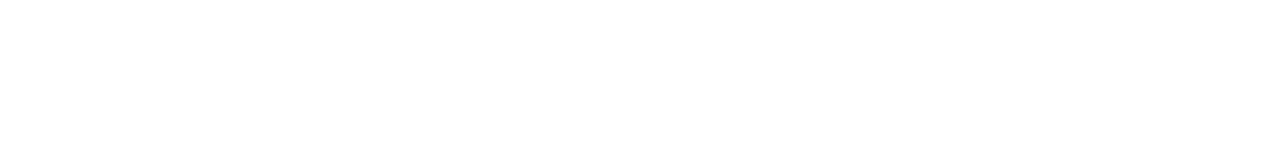
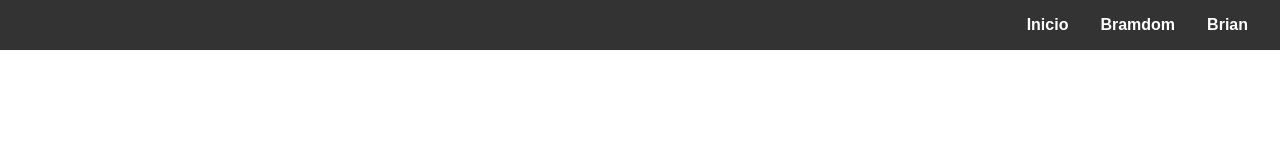
Before and after one commit to Daesrock/demoequipotryhard, a plain HTML site: page brandon.html in a window 1280 px wide. Drawn offline with Linux system fonts and the light colour scheme.

Commit message:
Cambio en el menu

```diff
--- a/brandon.html
+++ b/brandon.html
@@ -4,8 +4,60 @@
     <meta charset="UTF-8">
     <meta name="viewport" content="width=device-width, initial-scale=1.0">
     <title>Document</title>
+    <style>
+         body {
+            font-family: Arial, sans-serif;
+            margin: 0;
+            padding: 0;
+        }
+        nav {
+            background-color: #333;
+            padding: 1rem;
+        }
+        nav ul {
+            list-style-type: none;
+            justify-content: flex-end;
+            margin: 0;
+            padding: 0;
+            display: flex;
+            align-items: center;
+        }
+        nav ul li{
+            margin:0 1rem;
+            color: white;
+        }
+        nav ul li a{
+            color: white;
+            text-decoration: none;
+            font-weight: bold;
+            transition: color 0.3s;
+            padding: 0.5rem 1 rem;
+        }
+        nav ul li a:hover{
+            text-decoration: underline;
+            background-color:blue;
+            border-radius: 5px;
+        }
+        @media(max-width: 600px){
+           nav ul {
+            flex-direction: column;
+            align-items: flex-start;
+           }
+           nav li{
+            margin:0.5rem 0;
+            text-align:left;
+            width: 100%;
+           }
+        }
+    </style>
 </head>
 <body>
-
+    <nav>
+        <ul>
+            <li><a href="index.html">Inicio</a></li>
+            <li><a href="brandon.html">Bramdom</a></li>
+            <li><a href="bryan.html">Brian</a></li>
+        </ul>
+    </nav>
 </body>
 </html>
```
